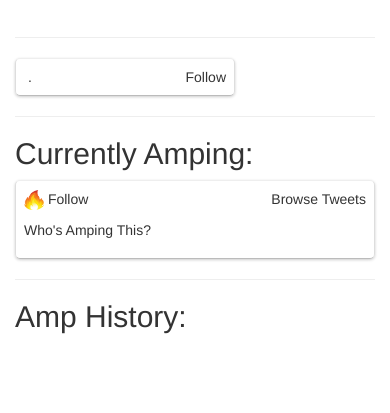
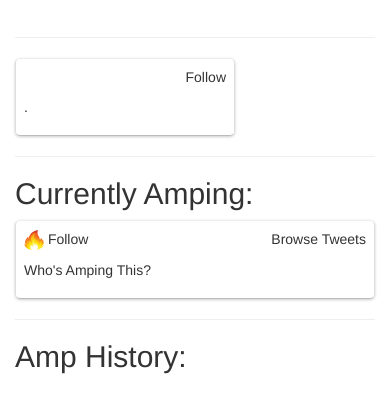
Before and after one commit to jlimahaverford/amp, a Flask app: template app/templates/user.html in a window 390 px wide. Shown: the part 55-468 px from the top of the page. Run offline with Flask 2, Linux system fonts and the light colour scheme; the template is opened without the code that fills it, so the values that code supplies are empty; some libraries are stand-ins or nearby versions.

Commit message:
fixing user card on mobile devices.

```diff
--- a/app/templates/_user_card.html
+++ b/app/templates/_user_card.html
@@ -1,6 +1,6 @@
 
 <div class="user-card">
-    <span style="text-align:left;">
+    <p style="text-align:left;">
         <a href="{{ url_for('main.user', username=user_card.user.username) }}">
             {{ user_card.user.username }}
         </a>
@@ -9,7 +9,7 @@
                 Follow
             </a>
         </span>
-    </span>
+    </p>
     <a href="{{ url_for('main.user', username=user_card.user.username) }}">
         <img src="{{ user_card.user.avatar(200) }}">
     </a>
@@ -22,5 +22,8 @@
         {% endif %}
         <br>
     {% endif %}
-    {{ user_card.event_tuple[0].display() + user_card.event_tuple[1].date().strftime('%b %d, %Y') }}.
+
+    <p>
+        {{ user_card.event_tuple[0].display() + user_card.event_tuple[1].date().strftime('%b %d, %Y') }}.
+    </p>
 </div>
```
